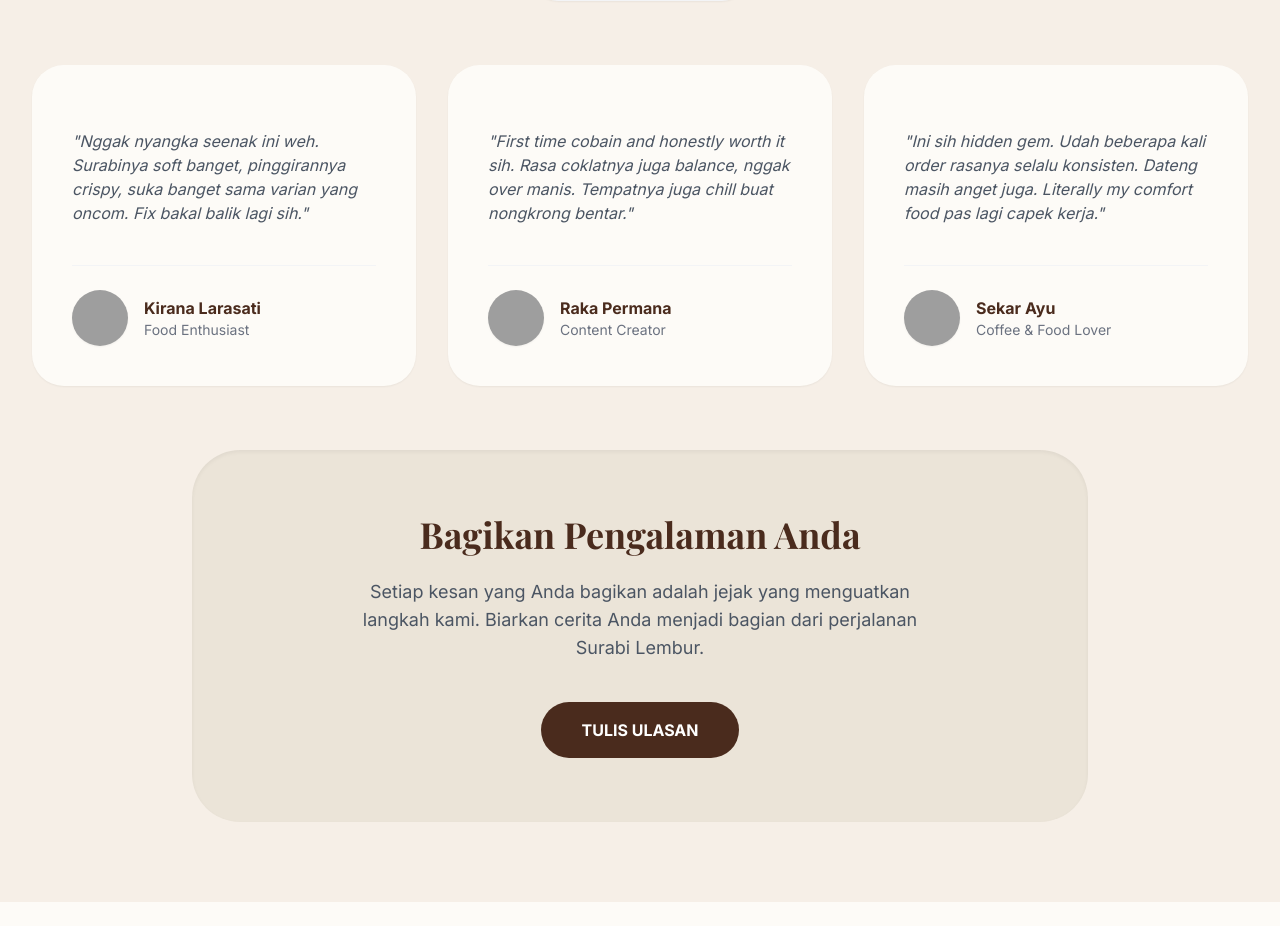
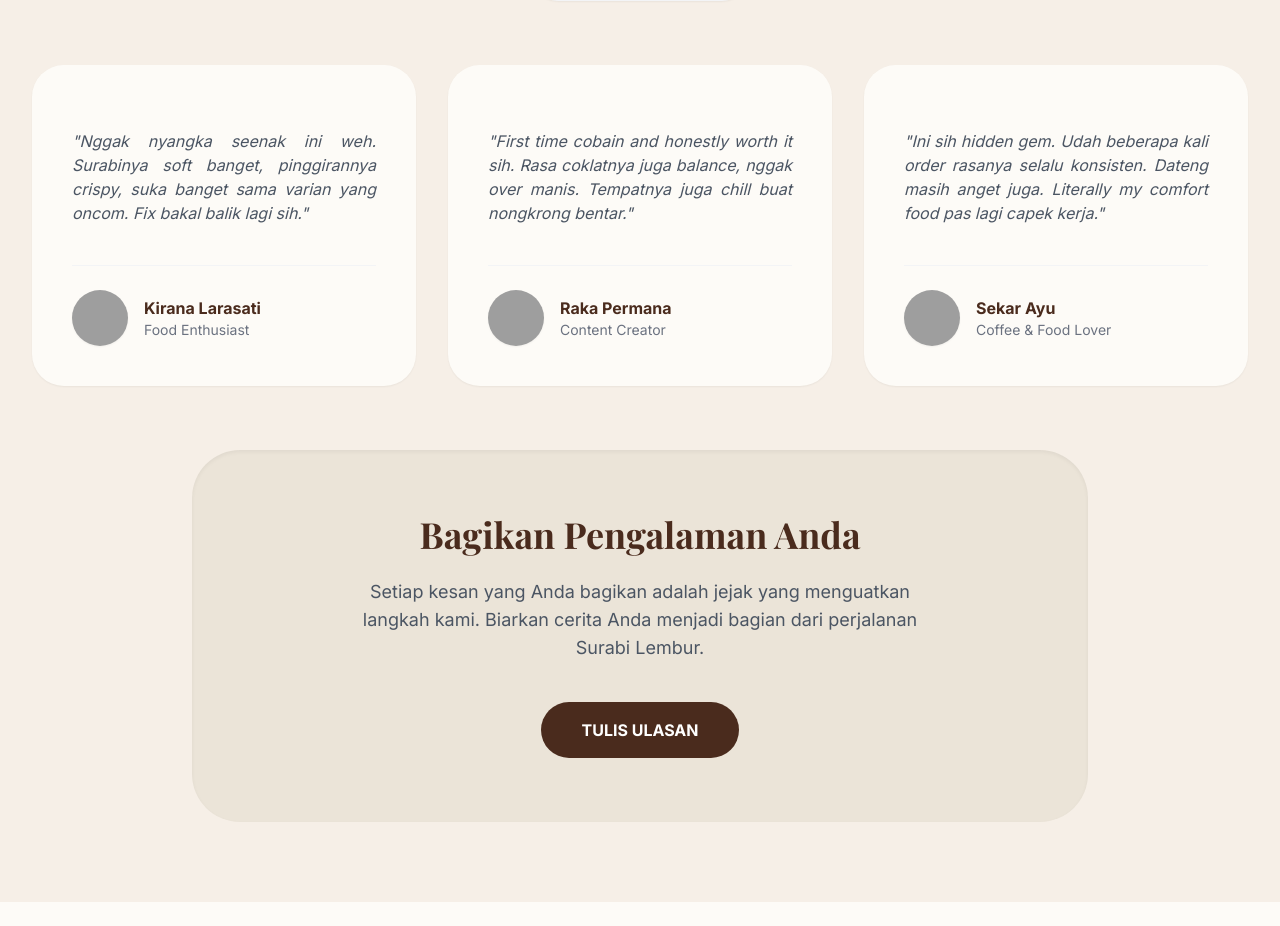
Before and after one commit to radityawiryateja/surabi, a Vue app: page / in a window 1280 px wide. Shown: the part 2949-3875 px from the top of the page. Built offline with nearby package versions, Linux system fonts and the light colour scheme; no server answers; the database is empty; grey boxes are pictures that could not be loaded; some icons are missing.

Commit message:
Justify text in testimonial quote
Added text justification to the testimonial quote.

```diff
--- a/src/components/sections/Testimonial.vue
+++ b/src/components/sections/Testimonial.vue
@@ -37,7 +37,7 @@
           <div class="flex text-brand-accent mb-4 md:mb-6 text-sm gap-1">
             <i v-for="s in 5" :key="s" class="ph-fill ph-star"></i>
           </div>
-          <p class="italic text-gray-600 dark:text-gray-300 mb-6 md:mb-10 leading-relaxed flex-grow text-sm md:text-base">
+          <p class="italic text-gray-600 dark:text-gray-300 mb-6 md:mb-10 leading-relaxed flex-grow text-sm md:text-base text-justify">
             "{{ review.quote }}"
           </p>
           <div class="flex items-center gap-3 md:gap-4 border-t border-gray-100 dark:border-gray-800 pt-4 md:pt-6">
```
